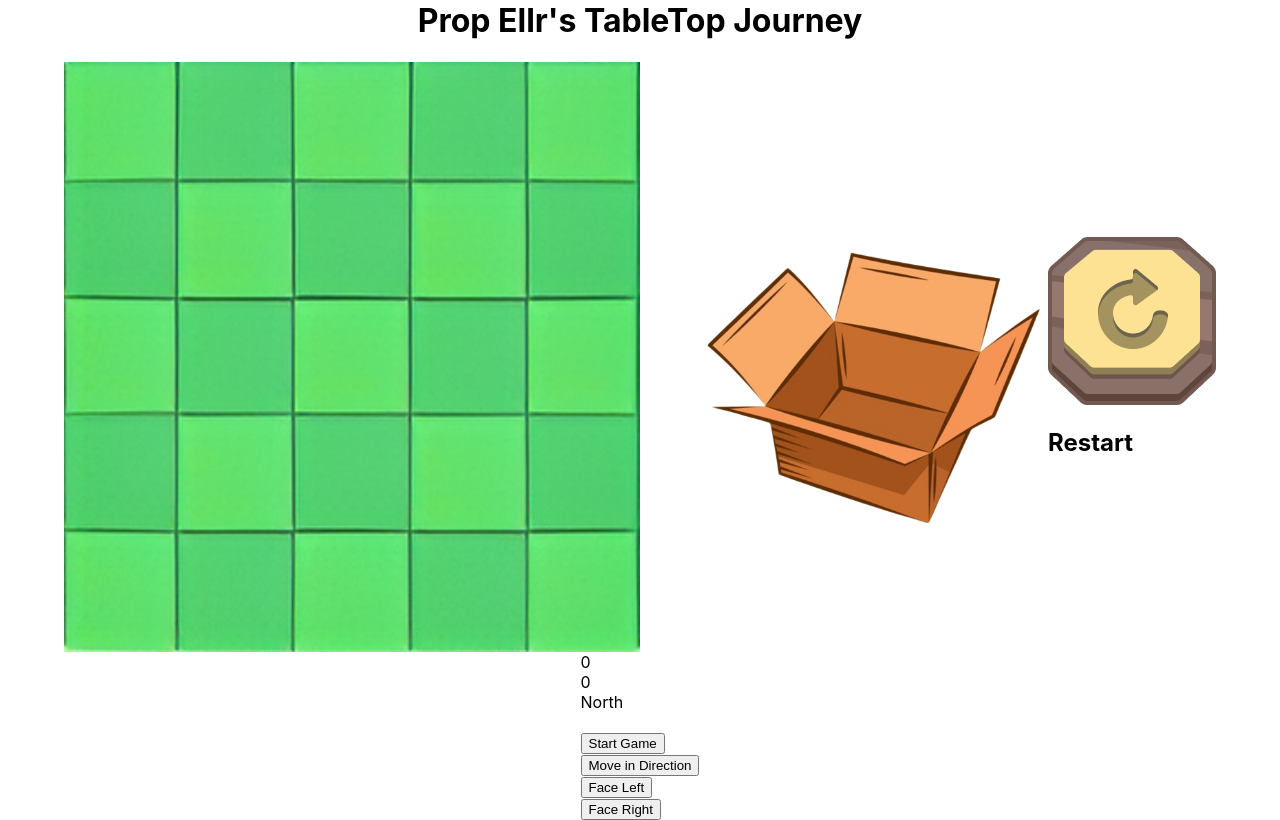
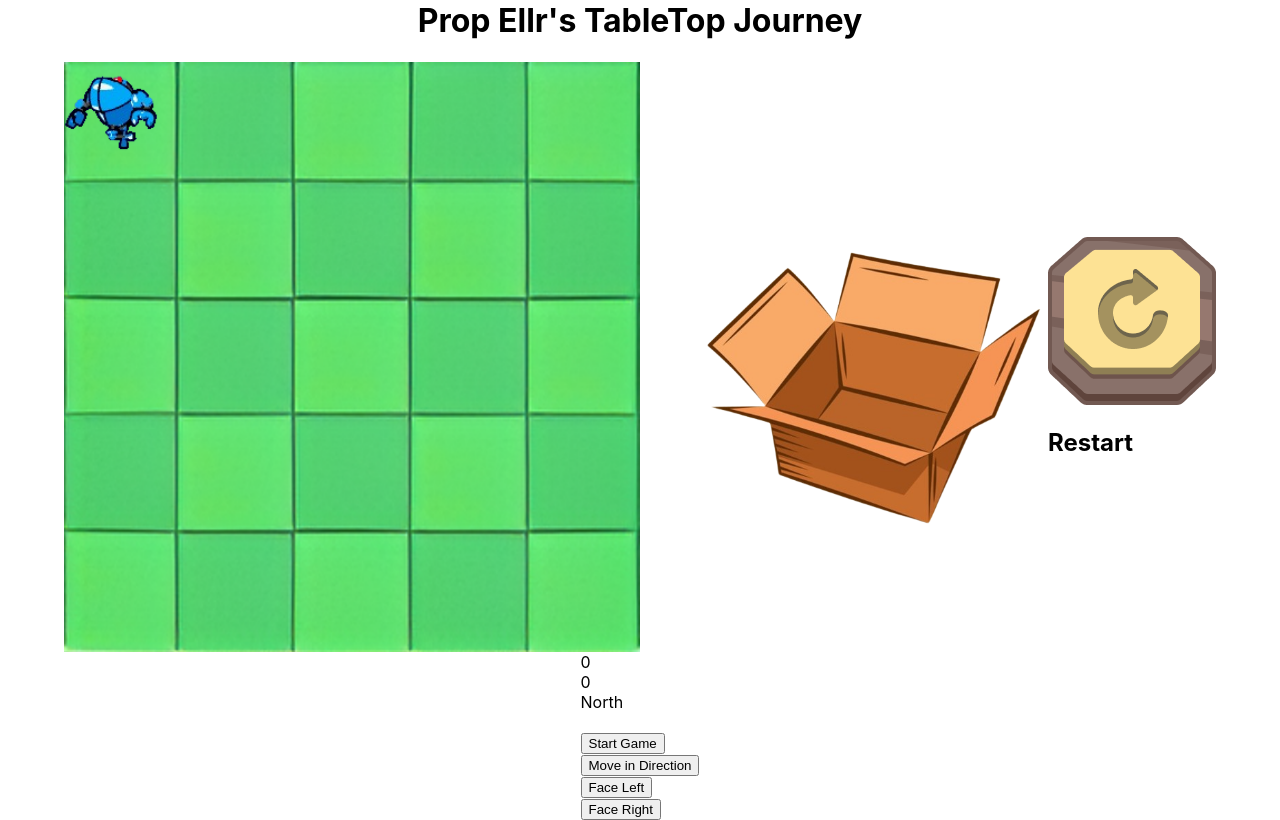
Before and after one commit to athom031/Prop_Ellrs_Tabletop, a React (Create React App) app in the folder prop-ellrs-tabletop/: page / in a window 1280 px wide. Both pictures are taken after a click on the button "Start Game". Built offline with nearby package versions, Linux system fonts and the light colour scheme.

Commit message:
general direction logic

```diff
--- a/prop-ellrs-tabletop/src/App.css
+++ b/prop-ellrs-tabletop/src/App.css
@@ -23,12 +23,19 @@
 .board {
     width: 45vw;
     padding-right: 5vw;
+    position: relative;
 }
 
 .board .board-img {
     width: 100%;
     height: auto;
     display: block;
+}
+
+.player-img {
+    position: absolute;
+    width: 15%;
+    height: auto;
 }
 
 .player-commands {
--- a/prop-ellrs-tabletop/src/App.js
+++ b/prop-ellrs-tabletop/src/App.js
@@ -7,7 +7,7 @@ import {BOARD_LENGTH, DIRECTIONS, NORTH } from './constants/directions';
 function App() {
   const [characterLoc, setCharacterLoc] = useState({x: null, y: null});
   const [characterDir, setCharacterDir] = useState(DIRECTIONS[NORTH].name);
-  const [playerImg, setPlayerImg] = useState('assets/prop_ellr/directions/face_north.png');
+  const [playerImg, setPlayerImg] = useState(`assets/prop_ellr/directions/face_${NORTH}.png`);
 
   const [idle_frame, setIdleFrame] = useState(1);
 
@@ -20,6 +20,26 @@ function App() {
 
     return () => clearInterval(intervalId);
   }, []);
+
+  useEffect(() => {
+    setPlayerImg(`assets/prop_ellr/directions/face_${DIRECTIONS[characterDir].name}.png`);
+  }, [characterDir])
+
+  const handleBoardClick = event => {
+    const boardRect = event.target.getBoundingClientRect();
+    const x = Math.floor((event.clientX - boardRect.left) / (boardRect.width / 5));
+    const y = Math.floor((event.clientY - boardRect.top) / (boardRect.height / 5));
+
+    // ASSUMPTION
+    // PLACE command has robot facing north
+    // UNLESS location is same as previous location
+    if(x === characterLoc.x && y === characterLoc.y) {
+      // do nothing
+    } else {
+      setCharacterLoc({x, y});
+      setCharacterDir(DIRECTIONS[NORTH].name);
+    }
+  }
 
   const move = () => {
     const {x, y} = characterLoc;
@@ -49,14 +69,18 @@ function App() {
           <img
             className='board-img'
             src='assets/board/board.png'
-            onClick={(event) => console.log(event)}
+            onClick={handleBoardClick}
             alt="Board"
           />
-          {/* <img
+          {!isDisabled() && (<img
             className='player-img'
             src={playerImg}
-            alt="Prop Ellr"
-          /> */}
+            style={{
+              left: `${(characterLoc.x) * 18.5}%`,
+              top: `${(characterLoc.y) * 20}%`,
+            }}
+            alt="Player"
+          />)}
         </div>
 
         <div className="player-commands">
```
